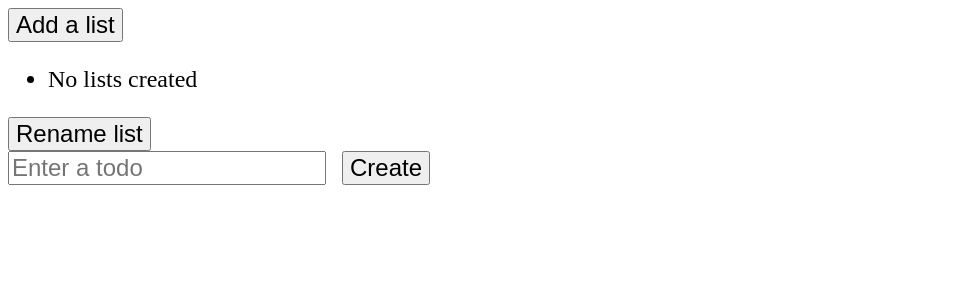
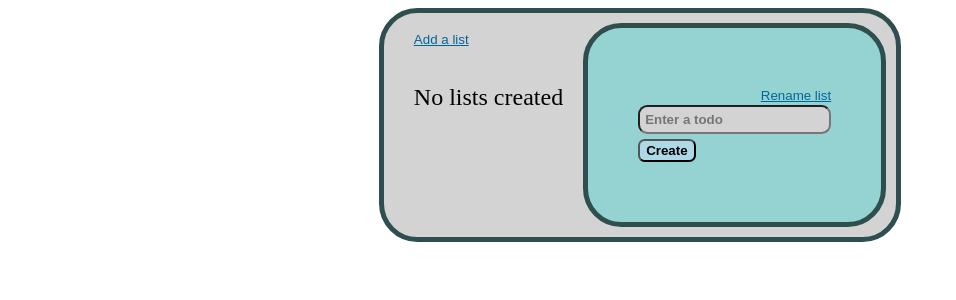
Before and after one commit to TylerHurtt/Python_Todo, a Flask app: template templates/index.html in a window 1280 px wide. Shown: the top 300 px of the page, without its empty margins (0-956 px from the left). Run offline with Flask 2, Linux system fonts and the light colour scheme; the template is opened without the code that fills it, so the values that code supplies are empty.

Commit message:
added styling to the entire app

```diff
--- a/static/index.css
+++ b/static/index.css
@@ -1,6 +1,7 @@
-* {
+html {
   font-size: 24px;
 }
+
 .flex {
   display: flex;
 }
@@ -15,13 +16,44 @@
 #description {
   margin-right: 10px;
 }
-
-#container {
+#outer-wrapper {
+  display: flex;
+  margin: 0 auto;
+  width: min-content;
+  align-items: flex-start;
+  border: 1px solid black;
+  background-color: lightgrey;
+  border: 5px solid darkslategrey;
+  border-radius: 1.6em;
+  padding: 10px;
+}
+a.list-name {
+  text-decoration: none;
+  color: black;
+}
+.list-name:hover {
+  font-weight: bold;
+  cursor: pointer;
+}
+.checkbox {
+  margin: 5px 10px 10px 0;
+  background-color: lightgray;
+}
+#lists-wrapper {
   display: flex;
   flex-direction: column;
   width: min-content;
+  margin: 0 20px 20px;
 }
-
+#todos-wrapper {
+  display: flex;
+  flex-direction: column;
+  width: min-content;
+  background-color: rgb(149, 211, 211);
+  padding: 50px;
+  border: 5px solid darkslategray;
+  border-radius: 1.6em;
+}
 form {
   margin-bottom: 10px;
 }
@@ -32,15 +64,34 @@ form {
   margin: 0;
   width: -webkit-fill-available;
 }
+ul {
+  display: flex;
+  flex-direction: column;
+  align-items: flex-start;
+  padding: 0;
+}
+#list-of-lists {
+  width: max-content;
+  max-width: 200px;
+}
+
+.selected {
+  font-weight: bold;
+}
 
 li {
   clear: both;
   margin-bottom: 5px;
+  display: flex;
+  align-items: flex-start;
+  justify-content: center;
 }
 
 .delete-btn {
   -webkit-appearance: none;
   background-color: inherit;
+  margin: 3px 0 0 3px;
+
   padding: 0;
   border: none;
   outline: none;
@@ -52,13 +103,69 @@ li {
   width: 88%;
   overflow: visible;
   height: fit-content;
-  word-break: break-all;
+  word-break: break-word;
   margin: 0;
   display: inline-flex;
 }
-#label-container {
+#label-wrapper {
   display: flex;
   align-items: center;
-  justify-content: center;
-  margin: 0 10px 10px;
+  justify-content: flex-end;
+  margin: 0 0px 10px 10px;
 }
+#rename-wrapper {
+  display: flex;
+  justify-content: flex-end;
+}
+label h1 {
+  margin: 0;
+}
+.modal {
+  display: none; /* Hidden by default */
+  position: fixed; /* Stay in place */
+  z-index: 1; /* Sit on top */
+  left: 0;
+  top: 0;
+  width: 100%; /* Full width */
+  height: 100%; /* Full height */
+  overflow: auto; /* Enable scroll if needed */
+  background-color: rgb(0, 0, 0); /* Fallback color */
+  background-color: rgba(0, 0, 0, 0.4); /* Black w/ opacity */
+}
+.modal-content {
+  background-color: #fefefe;
+  margin: auto;
+  padding: 20px;
+  border: 1px solid #888;
+  width: 80%;
+}
+.close-modal:hover,
+.close-modal:focus {
+  color: #000;
+  text-decoration: none;
+  cursor: pointer;
+}
+.modal-btn {
+  background: none !important;
+  border: none;
+  padding: 0 !important;
+  /*optional*/
+  font-family: arial, sans-serif;
+  /*input has OS specific font-family*/
+  color: #069;
+  text-decoration: underline;
+  cursor: pointer;
+}
+#description {
+  margin: 0;
+  border-radius: 0.7em;
+  background-color: lightgray;
+  font-weight: bold;
+  padding: 5px;
+}
+#submit {
+  background-color: lightblue;
+  font-weight: bold;
+  border-radius: 0.5em;
+  padding: 2px 6px;
+}
```
